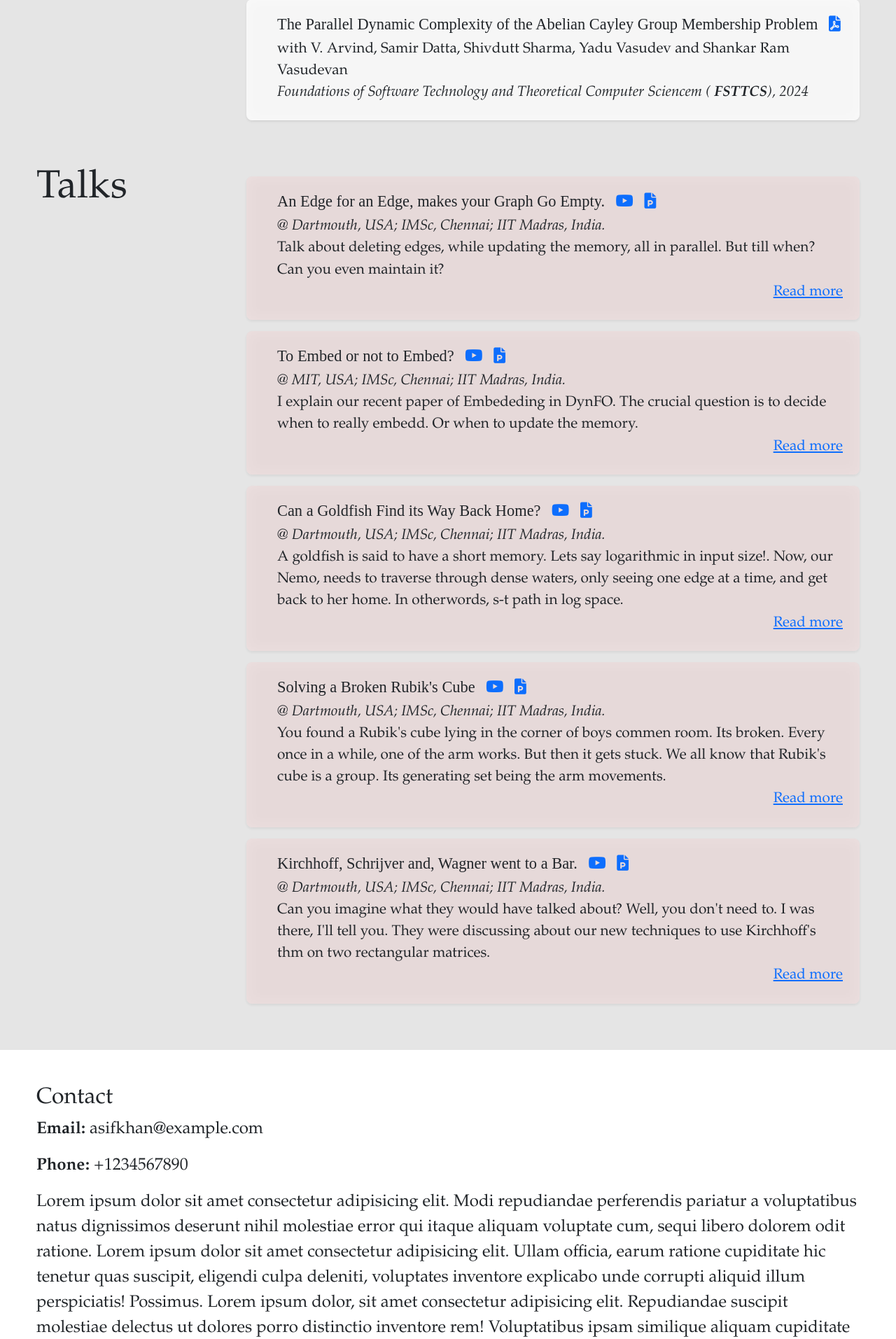
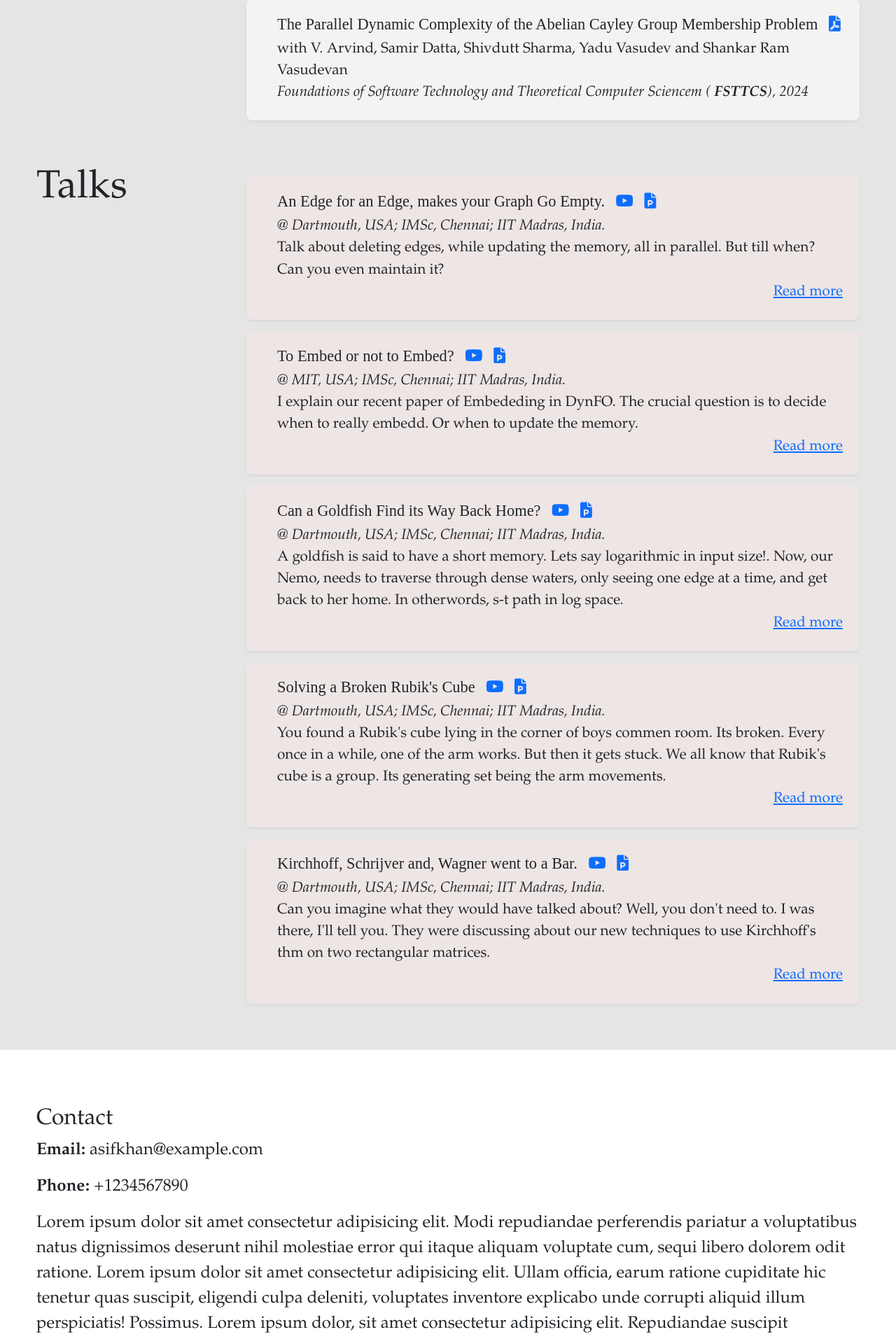
Before and after one commit to severus-tux/severus-tux.github.io, a PHP site: page / in a window 1280 px wide. Shown: the part 2721-4634 px from the top of the page at 70% size. Run offline with PHP 8.4, Linux system fonts and the light colour scheme; some libraries are stand-ins or nearby versions; some web fonts are replaced.

Commit message:
removed transparance in cards

```diff
--- a/assets/css/style.css
+++ b/assets/css/style.css
@@ -98,7 +98,7 @@ section {
 #contact {
     background-color: rgba(255, 255, 255, 0.2); /* Optional overlay for readability */
     backdrop-filter: blur(20px);
-    -webkit-backdrop-filter: blur(20px); /* For Safari compatibility */
+    -webkit-backdrop-filter: blur(20px); For Safari compatibility
     padding: 50px 0; /* Space inside sections */
     /* height: 100vh; */
     /* display: flex; */
@@ -106,18 +106,18 @@ section {
 
 
 .card {
-    background-color: rgba(255, 255, 255, 0.8); /* Less transparent for better visibility */
+    background-color: rgb(243, 243, 243); /* Less transparent for better visibility */
     border: none;
     border-radius: 0.5rem;
-    backdrop-filter: blur(10px);
-    -webkit-backdrop-filter: blur(10px); /* For Safari compatibility */
+    /* backdrop-filter: blur(10px);
+    -webkit-backdrop-filter: blur(10px); For Safari compatibility */
     box-shadow: 0 4px 6px rgba(0, 0, 0, 0.1);
     padding-left: 20px;
     position: relative; /* Ensure positioning context */
     /* z-index: 1; Adjust as necessary */
 }
 .talks .card {
-    background-color: rgba(239, 221, 221, 0.7);
+    background-color: rgba(243, 230, 230, 0.7);
 }
 
 /* Margin for large screens and above */
```
